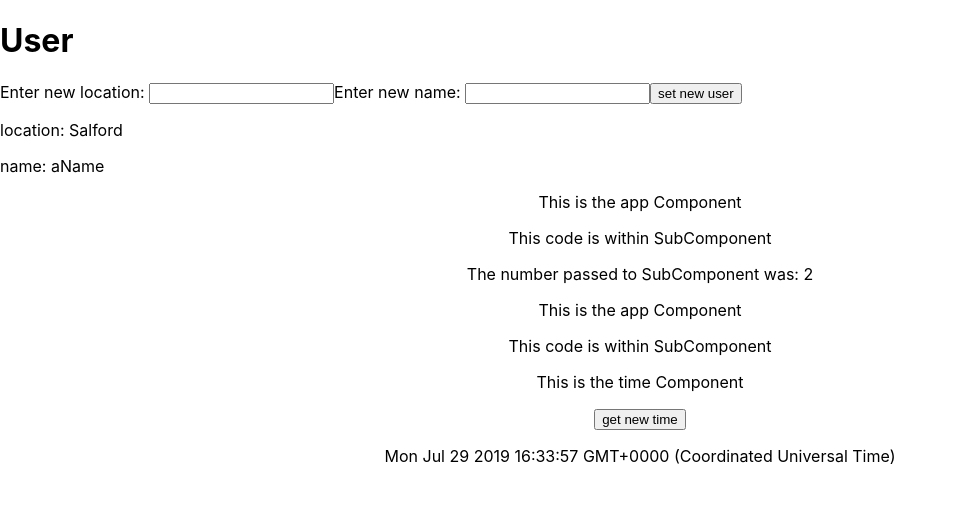
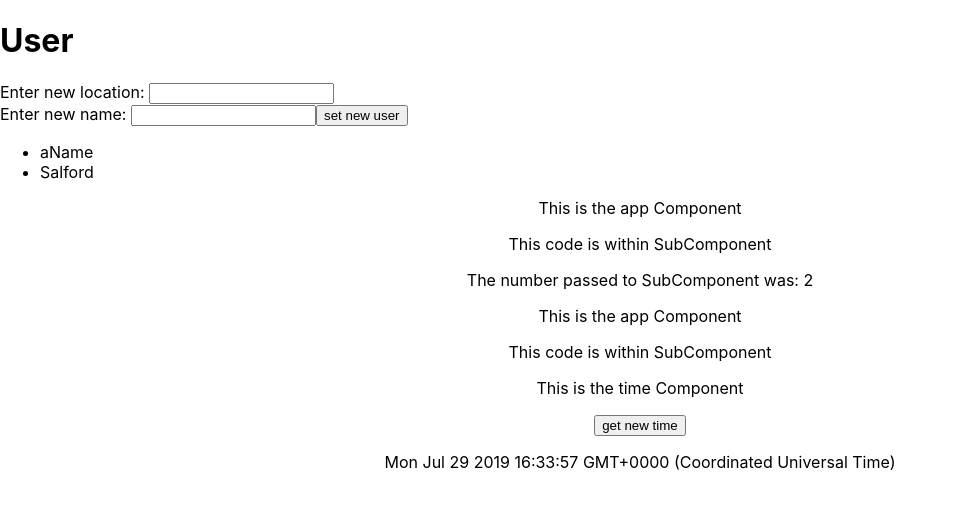
Before and after one commit to patelkarishma10/IntoToNode, a React (Create React App) app: page / in a window 1280 px wide. Shown: the top 508 px of the page, without its empty margins (0-956 px from the left). Built offline with nearby package versions, Linux system fonts and the light colour scheme.

Commit message:
formatted code

```diff
--- a/src/User/TimeComponent.js
+++ b/src/User/TimeComponent.js
@@ -1,6 +1,6 @@
 import React, { Component } from 'react';
 export class TimeComponent extends Component {
-    constructor(){
+    constructor() {
         super();
         this.state = {
             clicked: false,
@@ -8,7 +8,7 @@ export class TimeComponent extends Component {
         };
     }
     newTime = () => {
-    this.setState ({
+        this.setState({
             clicked: true,
             time: new Date()
         })
--- a/src/User/User.js
+++ b/src/User/User.js
@@ -1,18 +1,18 @@
 import React, { Component } from 'react';
-import UserDetail  from './UserDetail';
+import UserDetail from './UserDetail';
 
 export class User extends Component {
-    constructor(){
+    constructor() {
         super();
         this.state = {
             name: "aName",
-            location:"Salford"
+            location: "Salford"
         };
     }
 
     newLocation = (e) => {
         e.preventDefault();
-        this.setState ({
+        this.setState({
             name: document.getElementById("nameInput").value,
             location: document.getElementById("locationInput").value
         })
@@ -23,13 +23,14 @@ export class User extends Component {
             <div>
                 <form onSubmit={this.newLocation}>
                     <label for="locationInput">Enter new location: </label>
-            <input id="locationInput" type= "text" />
+                    <input id="locationInput" type="text" />
+                    <br />
                     <label for="nameInput">Enter new name: </label>
-            <input id="nameInput" type= "text" />
-            <input type="submit" value="set new user"/>
+                    <input id="nameInput" type="text" />
+                    <input type="submit" value="set new user" />
                 </form>
 
-            <UserDetail userName={this.state.name} userLocation={this.state.location}/>
+                <UserDetail userName={this.state.name} userLocation={this.state.location} />
             </div>
 
         );
--- a/src/User/UserDetail.js
+++ b/src/User/UserDetail.js
@@ -3,11 +3,16 @@ import React, { Component } from 'react';
 class UserDetail extends Component {
     render() {
         return (
-        <div>
-            <p>location: {this.props.userLocation}</p>
-             <p>name: {this.props.userName}</p>
-        </div>
-        )}
+            <div>
+                <ul>
+                    <li>{this.props.userName}</li>
+                    <li>{this.props.userLocation}</li>
+                </ul>
+                {/* <p>location: {this.props.userLocation}</p>
+                <p>name: {this.props.userName}</p> */}
+            </div>
+        )
+    }
 }
 
 export default UserDetail;
```
Also changed, not shown: src/App.js (+4 -4 lines). Lines whose indentation alone changed are shown as unchanged.
